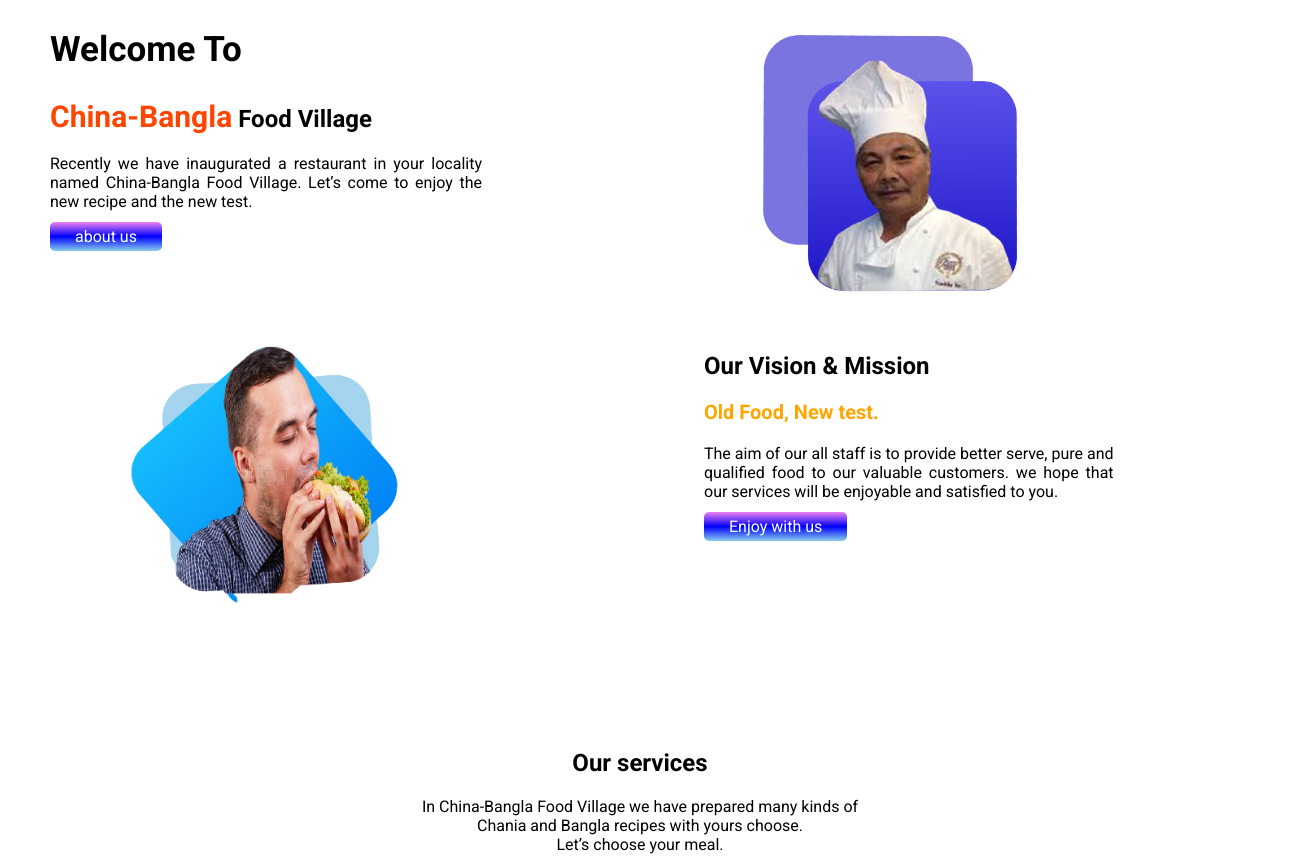
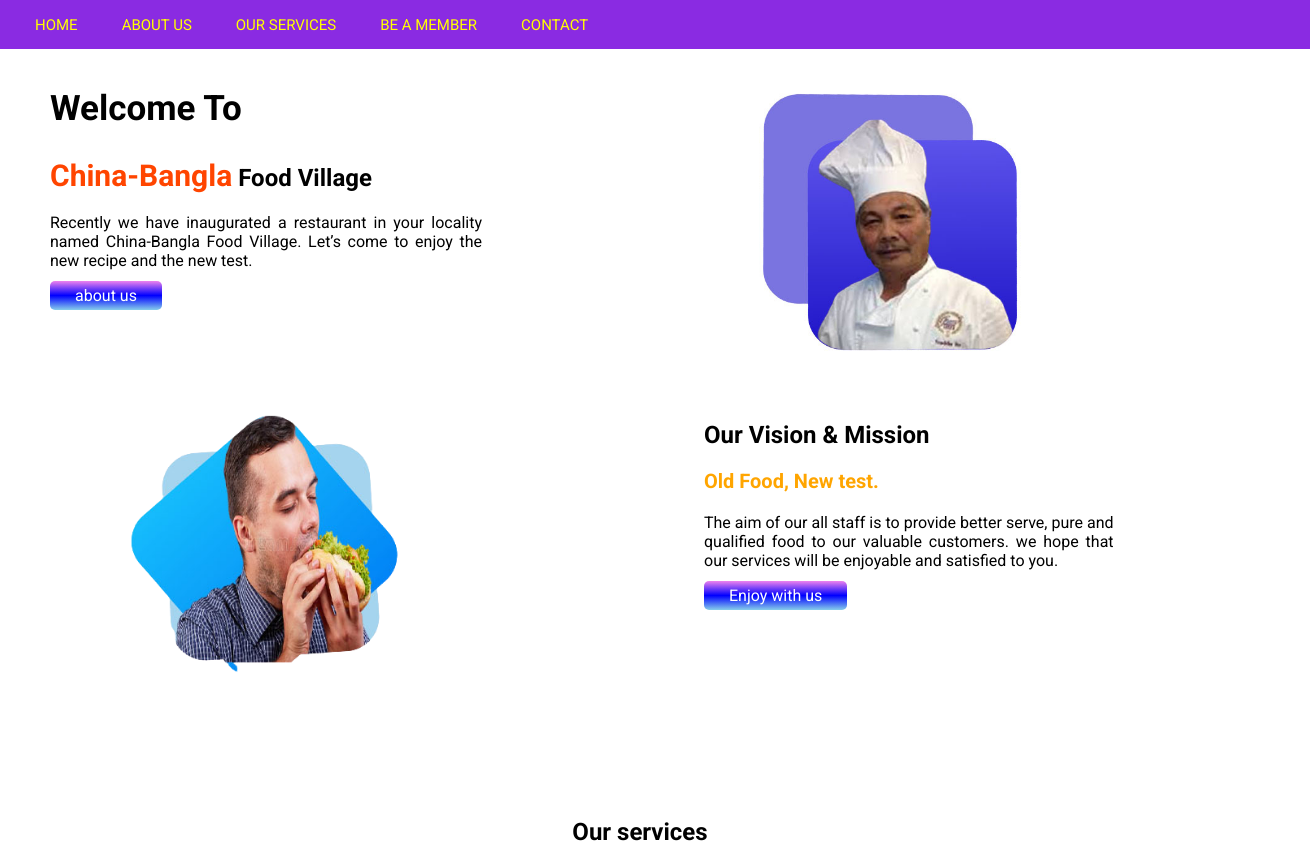
Before and after one commit to MROBEUL/Chania-Bangla-Food-Village, a plain HTML site: page index.html in a window 1280 px wide. Shown: the top 857 px of the page, 1310 px wide, since content can reach past the window. Drawn offline with Linux system fonts and the light colour scheme.

Commit message:
menu added

```diff
--- a/index.html
+++ b/index.html
@@ -11,6 +11,15 @@
     <title>China-Bangla Food Village</title>
 </head>
 <body>
+    <section class="menu-items">
+        <div class="menu-bar">
+        <a href="" class="menu">home</a>
+        <a href="" class="menu">about us</a>
+        <a href="" class="menu">our services</a>
+        <a href="" class="menu"> be a member</a>
+        <a href="" class="menu">contact</a>
+        </div>
+    </section>
     <section class="flexible-container">
         <div class="welcome-part">
             <h1>Welcome To </h1>
--- a/style.css
+++ b/style.css
@@ -2,6 +2,27 @@ body{
     font-family: 'Roboto', sans-serif;
     margin:0px;
     padding: 0px;
+}
+.menu-items {
+    width: 100%;
+    background: blueviolet;
+    display: flex;
+    padding: 15px;
+}
+
+.menu-bar a{
+    color: yellow;
+    text-decoration: none;
+    text-transform: uppercase;
+    font-size: 15px;
+    text-align: right;
+    padding: 10px 20px;
+}
+.menu-bar a:hover {
+    color: red;
+}
+.menu:hover{
+    background-color: green;
 }
 h1{
     font-size: 35px;
@@ -12,6 +33,7 @@ h1{
 }
 .flexible-container{
     display: flex;
+    padding-top: 10px;
 }
 #link{
     color: white;
```
Also changed, not shown: aboutus.html (added, +19 -0 lines), contact.html (added, +18 -0 lines), member.html (added, +19 -0 lines), services.html (added, +19 -0 lines).
